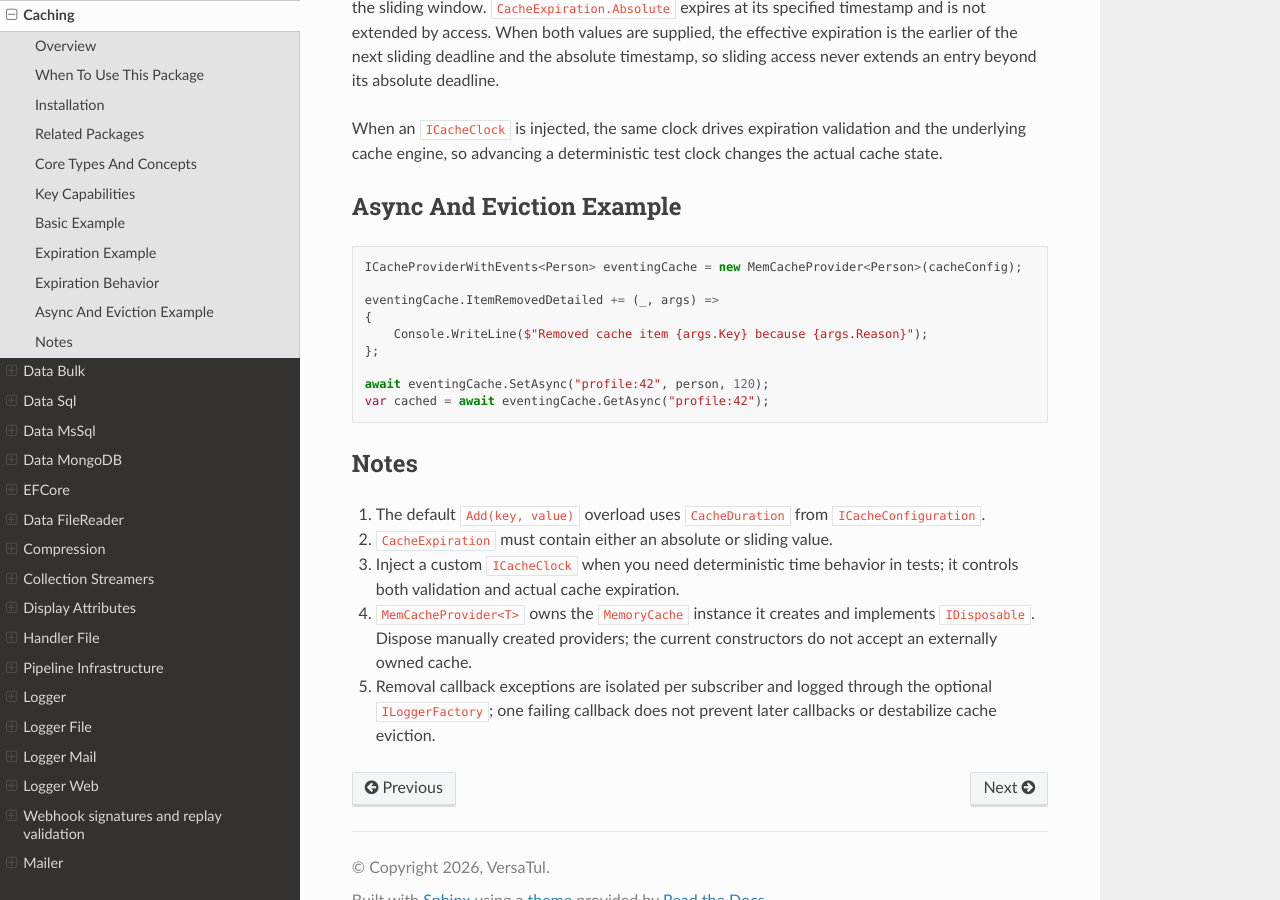
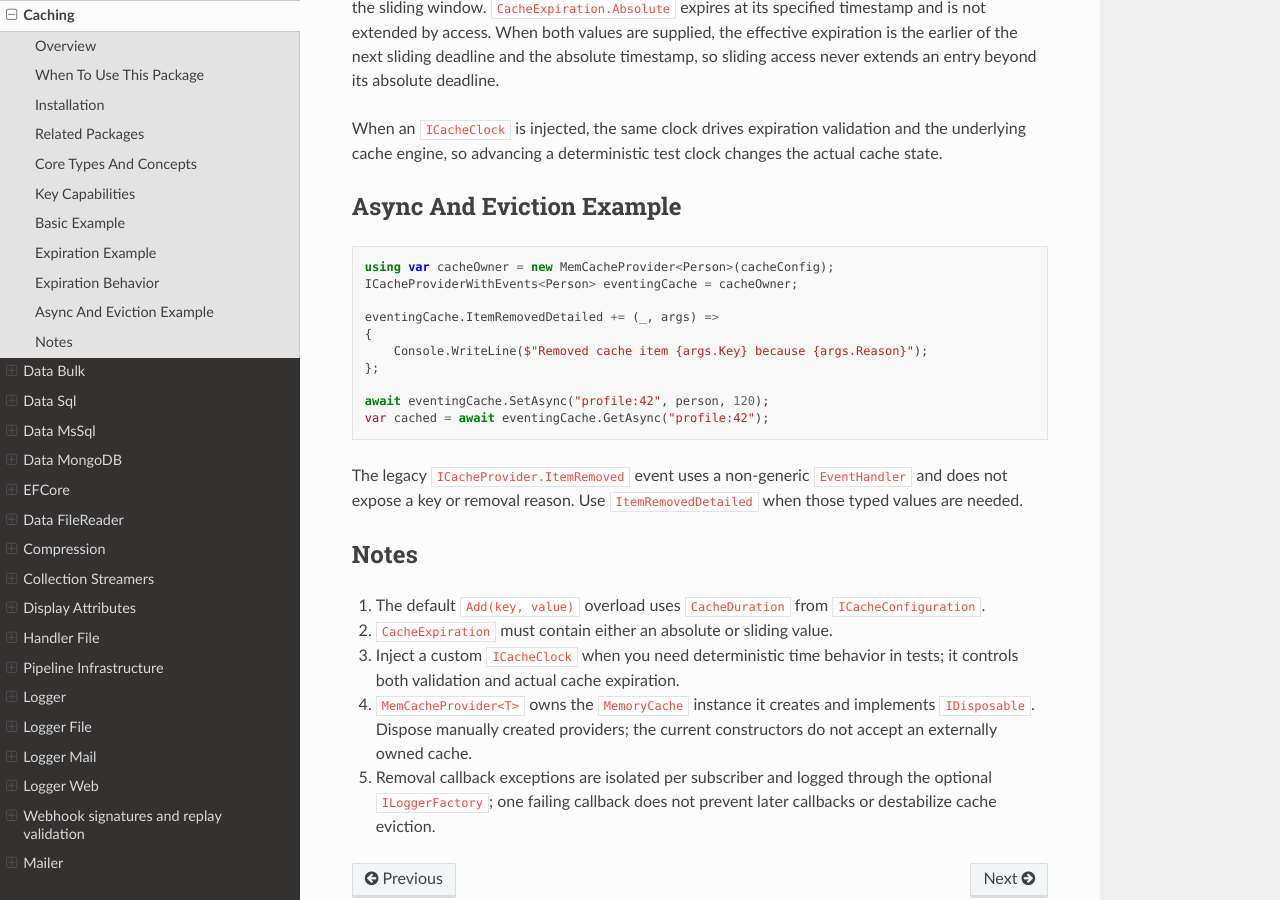
Before and after one commit to BjornWilliams/DocsVersaTul, a Sphinx documentation site: the page built from docs/source/caching.rst, in a window 1280 px wide and 900 px high, scrolled down 2457 px. Built offline with Sphinx 7.4.7 and the Read the Docs theme 3.1.0, drawn with Linux system fonts in a browser that asks for light colours.

Commit message:
Document the typed cache removal event
Fixes AB#3061

AB#3060

```diff
--- a/docs/source/caching.rst
+++ b/docs/source/caching.rst
@@ -116,7 +116,8 @@ Async And Eviction Example
 
 .. code-block:: csharp
 
-   ICacheProviderWithEvents<Person> eventingCache = new MemCacheProvider<Person>(cacheConfig);
+   using var cacheOwner = new MemCacheProvider<Person>(cacheConfig);
+   ICacheProviderWithEvents<Person> eventingCache = cacheOwner;
 
    eventingCache.ItemRemovedDetailed += (_, args) =>
    {
@@ -126,6 +127,8 @@ Async And Eviction Example
    await eventingCache.SetAsync("profile:42", person, 120);
    var cached = await eventingCache.GetAsync("profile:42");
 
+The legacy ``ICacheProvider.ItemRemoved`` event uses a non-generic ``EventHandler`` and does not expose a key or removal reason. Use ``ItemRemovedDetailed`` when those typed values are needed.
+
 Notes
 -----
 
```
